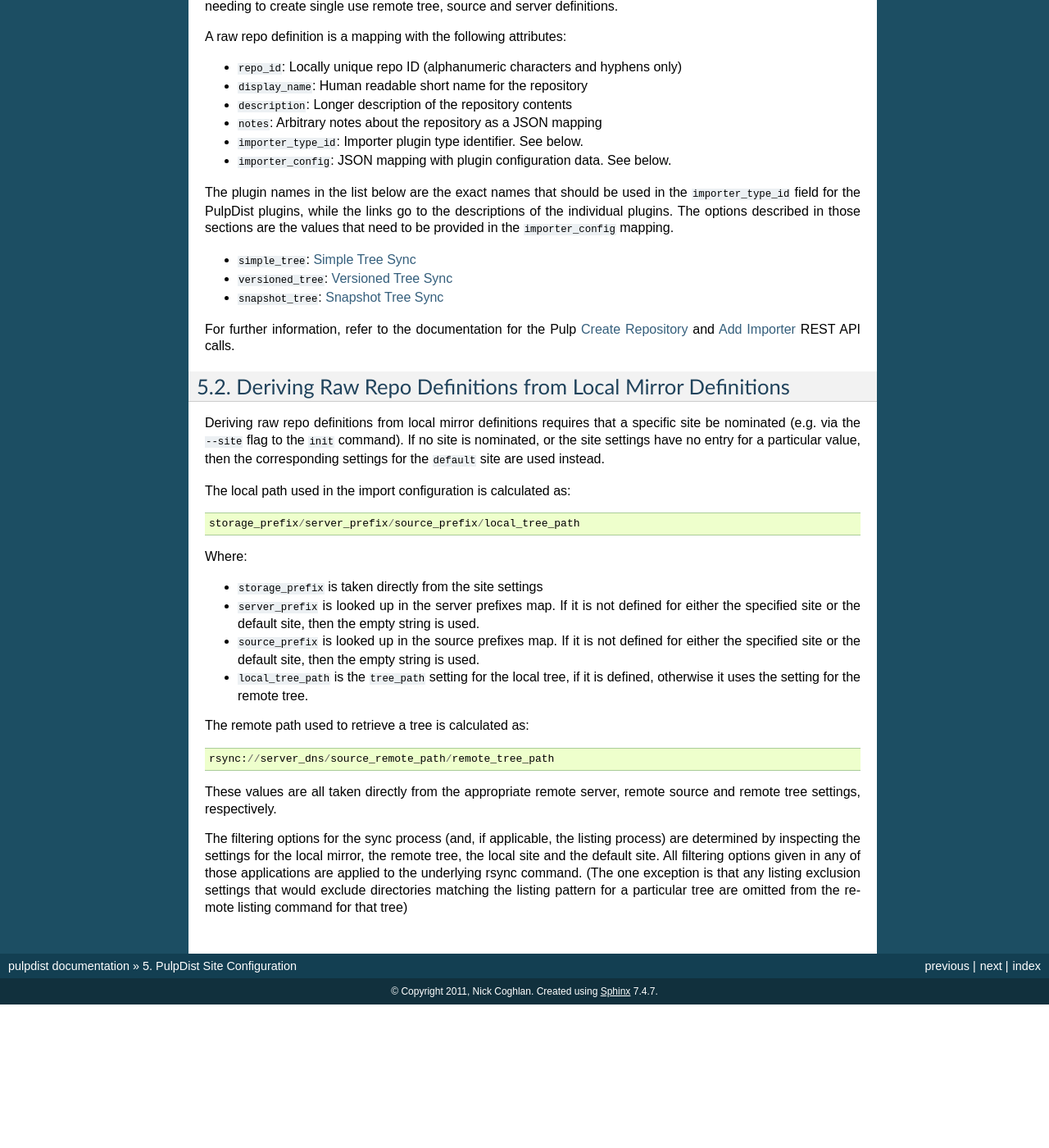
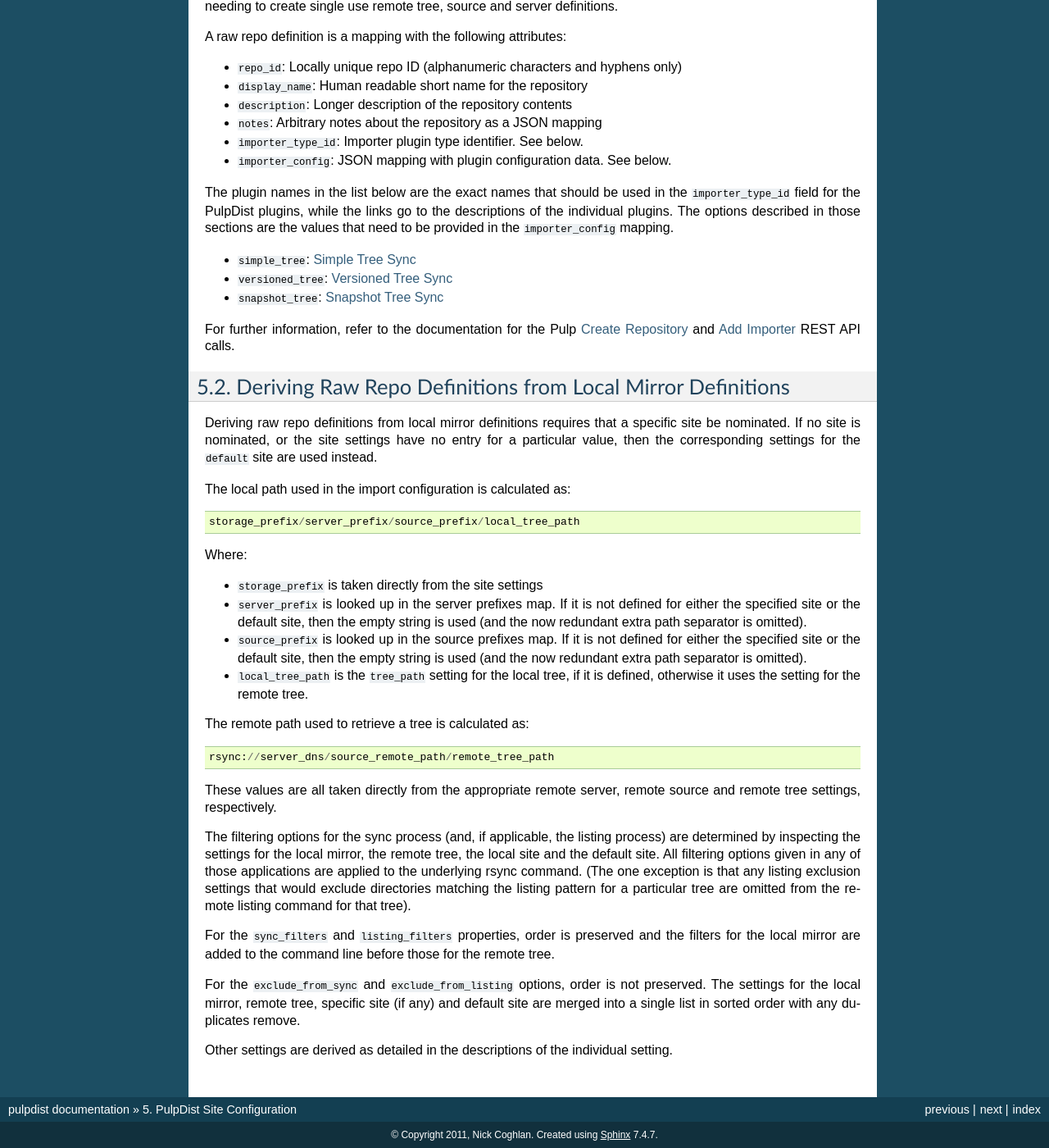
Before and after one commit to ncoghlan/pulpdist, a Sphinx documentation site: the page built from doc/configuration.rst, in a window 1280 px wide and 1400 px high, scrolled down 3209 px. Shown: the whole window at 82% size. Built offline with Sphinx 7.4.7, drawn with Linux system fonts in a browser that asks for light colours; the version number could not be read and is left out; before the commit the page ends 4434 px from its top, so only the background shows below that.

Commit message:
Better documentation of the raw repo configuration for local mirror definitions

```diff
--- a/doc/configuration.rst
+++ b/doc/configuration.rst
@@ -232,10 +232,9 @@ Deriving Raw Repo Definitions from Local Mirror Definitions
 -----------------------------------------------------------
 
 Deriving raw repo definitions from local mirror definitions requires that a
-specific site be nominated (e.g. via the ``--site`` flag to the ``init``
-command). If no site is nominated, or the site settings have no entry for a
-particular value, then the corresponding settings for the ``default`` site
-are used instead.
+specific site be nominated. If no site is nominated, or the site settings
+have no entry for a particular value, then the corresponding settings for
+the ``default`` site are used instead.
 
 The local path used in the import configuration is calculated as::
 
@@ -246,10 +245,10 @@ Where:
 * ``storage_prefix`` is taken directly from the site settings
 * ``server_prefix`` is looked up in the server prefixes map. If it is not
   defined for either the specified site or the default site, then the empty
-  string is used.
+  string is used (and the now redundant extra path separator is omitted).
 * ``source_prefix`` is looked up in the source prefixes map. If it is not
   defined for either the specified site or the default site, then the empty
-  string is used.
+  string is used (and the now redundant extra path separator is omitted).
 * ``local_tree_path`` is the ``tree_path`` setting for the local tree, if
   it is defined, otherwise it uses the setting for the remote tree.
 
@@ -266,4 +265,16 @@ remote tree, the local site and the default site. All filtering options given
 in any of those applications are applied to the underlying rsync command. (The
 one exception is that any listing exclusion settings that would exclude
 directories matching the listing pattern for a particular tree are omitted
-from the remote listing command for that tree)
+from the remote listing command for that tree).
+
+For the ``sync_filters`` and ``listing_filters`` properties, order is
+preserved and the filters for the local mirror are added to the
+command line before those for the remote tree.
+
+For the ``exclude_from_sync`` and ``exclude_from_listing`` options, order
+is not preserved. The settings for the local mirror, remote tree, specific
+site (if any) and default site are merged into a single list in sorted
+order with any duplicates remove.
+
+Other settings are derived as detailed in the descriptions of the individual
+setting.
```
